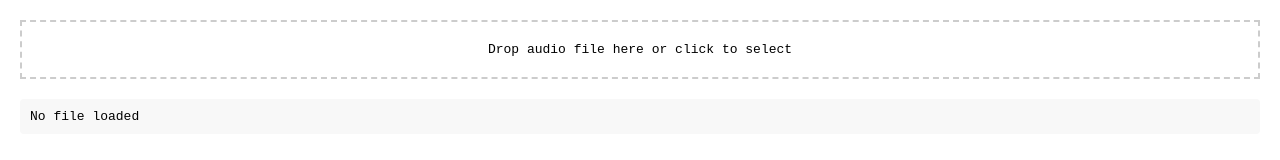
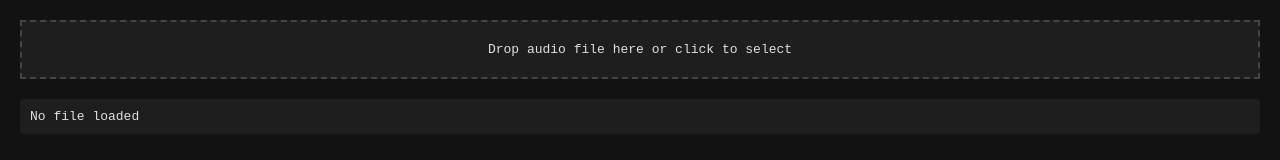
Before and after one commit to imjyotiraditya/amv, a plain HTML site: page index.html in a window 1280 px wide. Drawn offline with Linux system fonts and the light colour scheme.

Commit message:
Add Dark theme
Signed-off-by: Jyotiraditya Panda <jyotiraditya@aospa.co>

```diff
--- a/styles.css
+++ b/styles.css
@@ -1,25 +1,30 @@
 body {
     font-family: monospace;
     margin: 20px;
+    background-color: #121212;
+    color: #e0e0e0;
 }
 
 #dropZone {
-    border: 2px dashed #ccc;
+    border: 2px dashed #444;
     padding: 20px;
     margin: 20px 0;
     text-align: center;
     cursor: pointer;
+    background-color: #1e1e1e;
+    color: #e0e0e0;
 }
 
 #dropZone:hover {
-    background: #f5f5f5;
+    background: #333;
 }
 
 pre {
     white-space: pre-wrap;
-    background: #f8f8f8;
+    background: #1e1e1e;
     padding: 10px;
     border-radius: 4px;
+    color: #e0e0e0;
 }
 
 .hidden {
```
